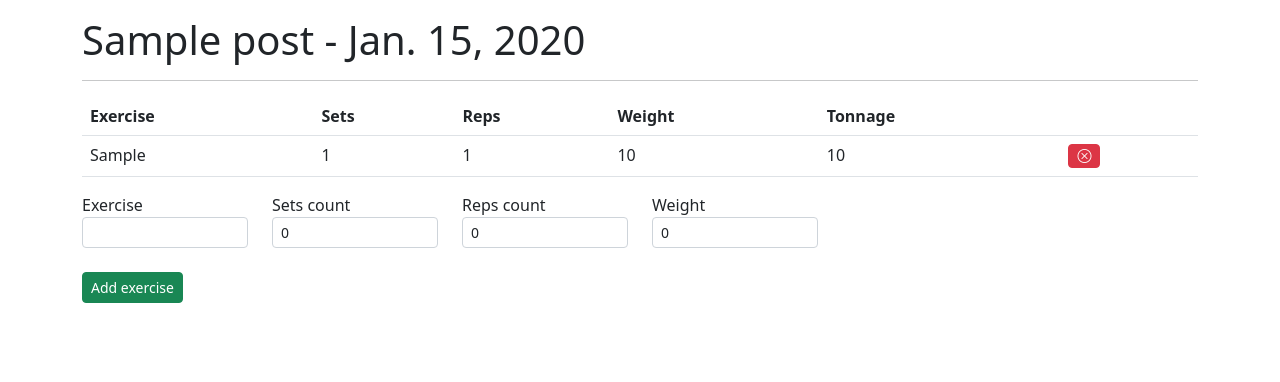
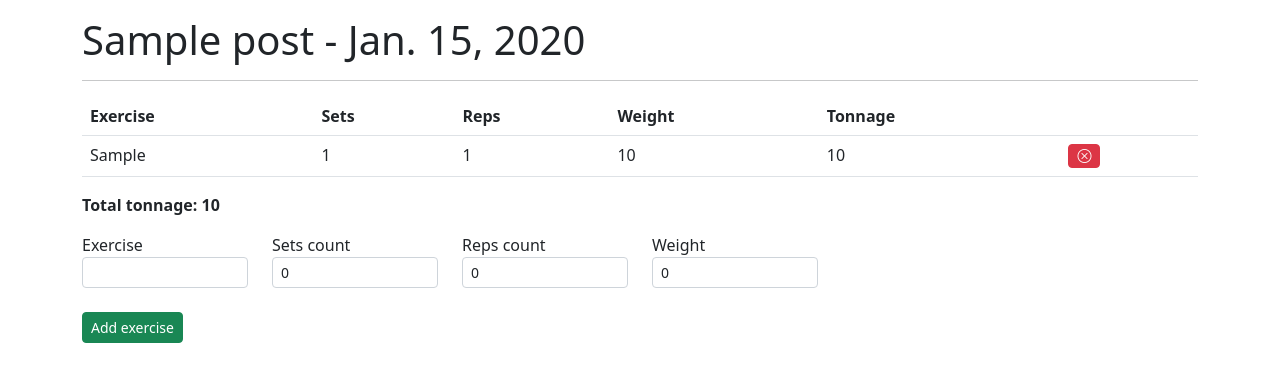
Before and after one commit to Pavhom/GymKeeper, a Django app: page /post/1/ in a window 1280 px wide. Shown: the part 65-447 px from the top of the page. Run offline with Django 3.2, Linux system fonts and the light colour scheme; tables that the repository leaves empty hold one stand-in row (values such as "Sample post"); some libraries are stand-ins or nearby versions.

Commit message:
total tonnage added

```diff
--- a/mainscreen/templates/mainscreen/training_detail.html
+++ b/mainscreen/templates/mainscreen/training_detail.html
@@ -32,6 +32,7 @@
         {% endfor %}
     </table>
     </div>
+    <p class="fw-semibold">Total tonnage: {{ total_tonnage }}</p>
     <form action="" method="post">
         {% csrf_token %}
 <!--        {{ form.as_p }}-->
--- a/mainscreen/views.py
+++ b/mainscreen/views.py
@@ -2,16 +2,15 @@ from django.shortcuts import render, get_object_or_404, redirect
 from django.utils import timezone
 from django.http import HttpResponse
 from django.urls import reverse_lazy
-from django.views.generic import DeleteView, CreateView, UpdateView, ListView, FormView
+from django.views.generic import DeleteView, CreateView, UpdateView
 from django.contrib.auth.views import LoginView, auth_logout, login_required
 from django.contrib.auth.forms import AuthenticationForm
+from django.contrib.auth.models import User
 from datetime import date
 from .models import Post, Exercise, Note, Photo
 from .forms import PostForm, ExerciseForm, RegisterUserForm, NoteForm, AddPhotoForm
-from django.contrib.auth.models import User
 from django.db.models import Sum
 from django.core.paginator import Paginator, EmptyPage, PageNotAnInteger
-# Create your views here.
 
 
 def get_page_context(queryset, request):
@@ -67,7 +66,7 @@ def photo(request):
 def training_detail(request, pk):
     post = get_object_or_404(Post, pk=pk)
     exercise = Exercise.objects.filter(tr_post=pk)
-    total_tonnage = Exercise.objects.aggregate(Sum('exercise_tonnage'))['exercise_tonnage__sum']
+    total_tonnage = exercise.aggregate(Sum('exercise_tonnage'))['exercise_tonnage__sum']
     if request.method == "POST":
         form = ExerciseForm(request.POST)
         if form.is_valid():
```
